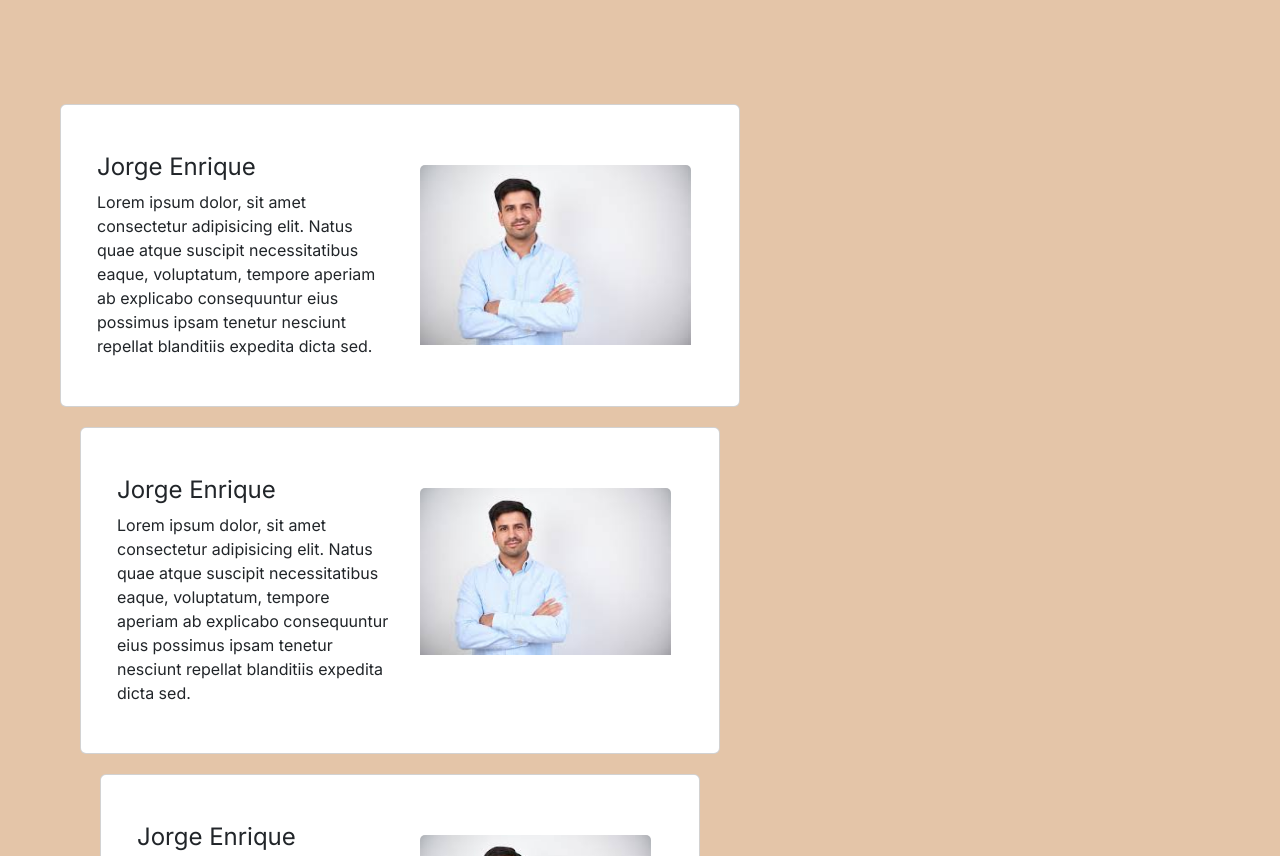
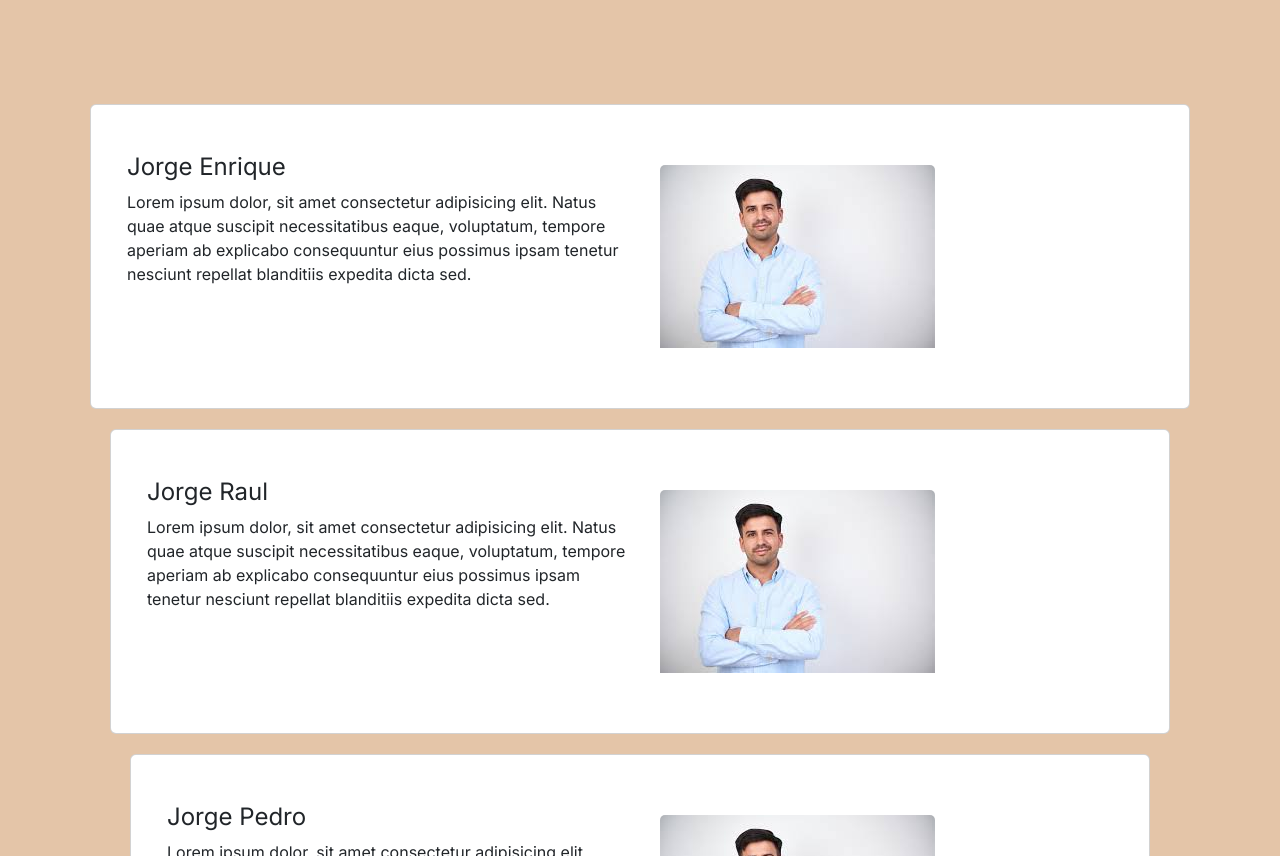
Before and after one commit to Naon25/Bv-Soler, a plain HTML site: page paginas/info.html in a window 1280 px wide. Shown: the part 62-918 px from the top of the page. Drawn offline with nearby package versions, Linux system fonts and the light colour scheme.

Commit message:
TP terminado

```diff
--- a/paginas/info.html
+++ b/paginas/info.html
@@ -8,6 +8,8 @@
     <!-- CSS only -->
     <link href="https://cdn.jsdelivr.net/npm/bootstrap@5.2.0/dist/css/bootstrap.min.css" rel="stylesheet" integrity="sha384-gH2yIJqKdNHPEq0n4Mqa/HGKIhSkIHeL5AyhkYV8i59U5AR6csBvApHHNl/vI1Bx" crossorigin="anonymous">
     <link rel="stylesheet" href="../Styles/styles.css">
+    <meta name="description" content="Benevento Dely y Market">
+    <meta name="keywords" content="Benevento, DELY, MARKET. SUPER, SUPERMERCADO, MENU SEMANAL, BEBIDAS, COMIDA, FRUTAS">
     <title>Bv Soler</title>
 </head>
 
@@ -71,7 +73,7 @@
             <div class="row ">
               <div class="col-md-6 p-1">
                 <div class="card-block p-1">
-                  <h4 class="card-title">Jorge Enrique </h4>
+                  <h4 class="card-title">Jorge Raul </h4>
                   <p class="card-text">
                     Lorem ipsum dolor, sit amet consectetur adipisicing elit. Natus quae atque suscipit necessitatibus eaque, voluptatum, tempore aperiam ab explicabo consequuntur eius possimus ipsam tenetur nesciunt repellat blanditiis expedita dicta sed.
                   </p>
@@ -92,7 +94,7 @@
             <div class="row ">
               <div class="col-md-6 p-1">
                 <div class="card-block p-1">
-                  <h4 class="card-title">Jorge Enrique </h4>
+                  <h4 class="card-title">Jorge Pedro </h4>
                   <p class="card-text">
                     Lorem ipsum dolor, sit amet consectetur adipisicing elit. Natus quae atque suscipit necessitatibus eaque, voluptatum, tempore aperiam ab explicabo consequuntur eius possimus ipsam tenetur nesciunt repellat blanditiis expedita dicta sed.
                   </p>
--- a/partials/_info.scss
+++ b/partials/_info.scss
@@ -1,11 +1,11 @@
 .perfil{
-   display: flex;
-   justify-content: center;
-   align-items: center;
    padding: 40px;
    margin-top: 50px;
-   width: 800px;
+   width: auto;
    div{
     padding: 20px;
    }
+   img{
+    width: auto;
+   }
 }
```
Also changed, not shown: index.html (+2 -0 lines), paginas/abonar.html (+2 -0 lines), paginas/menu.html (+2 -0 lines), paginas/tienda.html (+2 -0 lines), Styles/styles.css, 1 other file.
